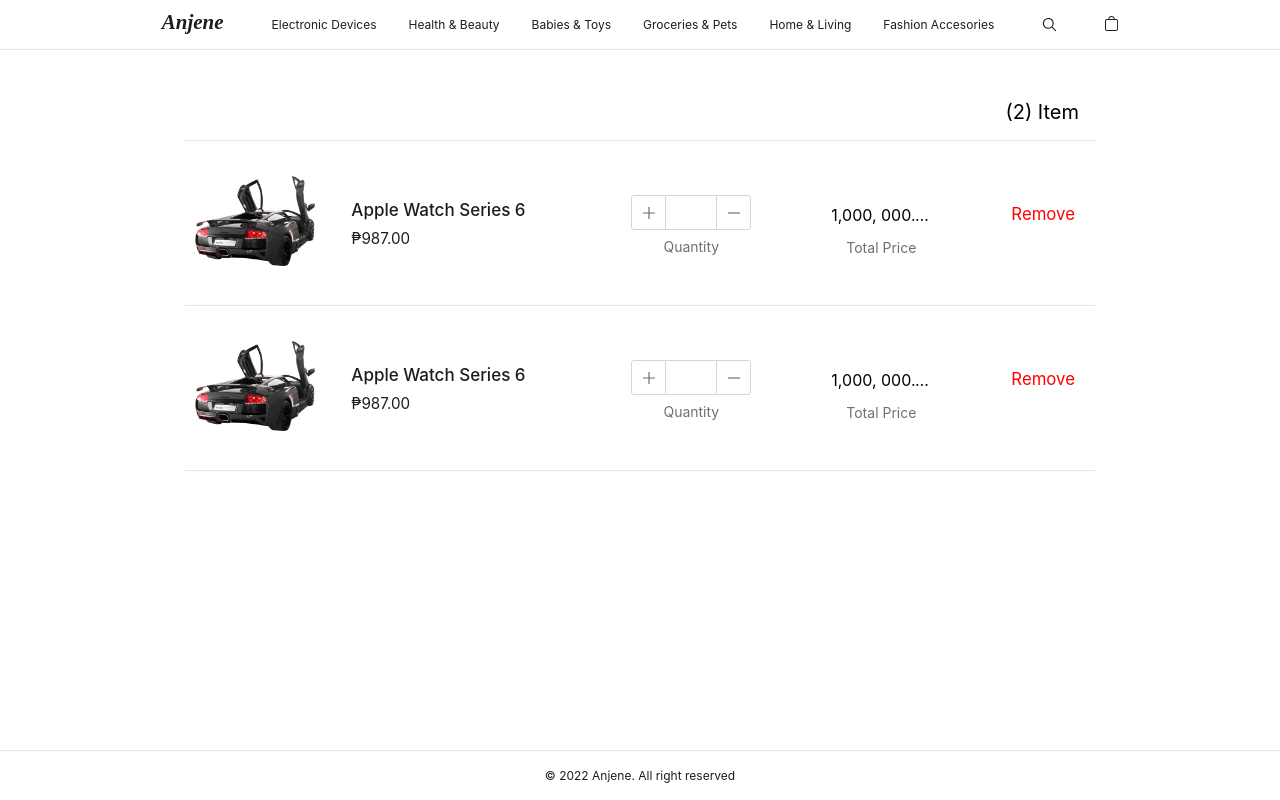
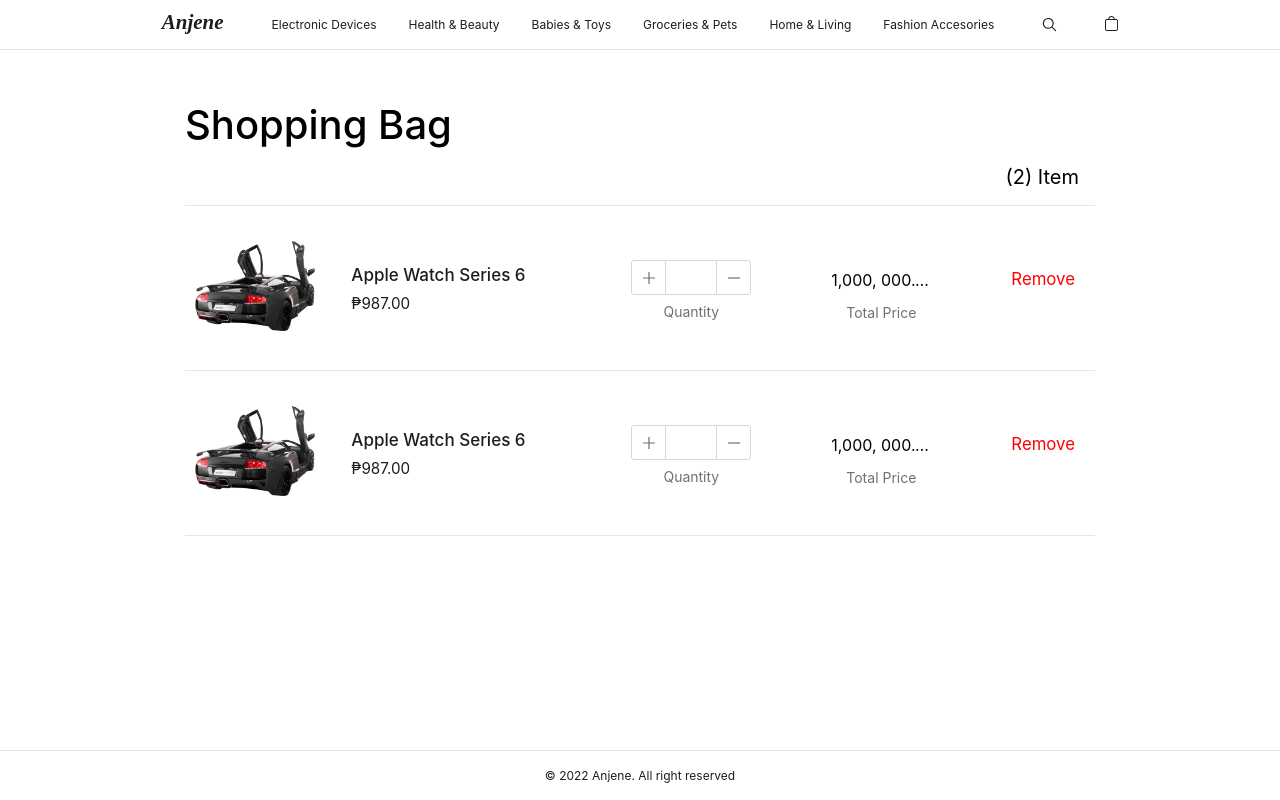
Before and after one commit to omarmorales810/Anjene, a PHP site: page /bag.php in a window 1280 px wide. Run offline with PHP 8.4, Linux system fonts and the light colour scheme; data comes from the database, SQL or seed files in the repository; some libraries are stand-ins or nearby versions; some web fonts are replaced.

Commit message:
make some changes to bag page .2

```diff
--- a/bag.php
+++ b/bag.php
@@ -1,8 +1,9 @@
 <?php require_once "./require/header.php" ?>
 
   <section class="bag-page">
+    <header class="bag-page-header-header">Shopping Bag</header>
     <div class="bag-page-container">
-      <header class="bag-page-header">(2) Item</header>
+      <div class="bag-page-header">(2) Item</div>
       <div class="bag-page-table">
 
         <div class="bag-page-table-item">
--- a/style.css
+++ b/style.css
@@ -1957,7 +1957,15 @@ input[type=number] {
   display: flex;
   justify-content: center;
   align-items: center;
+  flex-direction: column;
   padding-top: 100px;
+}
+
+.bag-page-header-header {
+  width: 910px;
+  font-size: 40px;
+  margin-bottom: 1rem;
+  font-weight: 500;
 }
 
 .bag-page-container {
```
